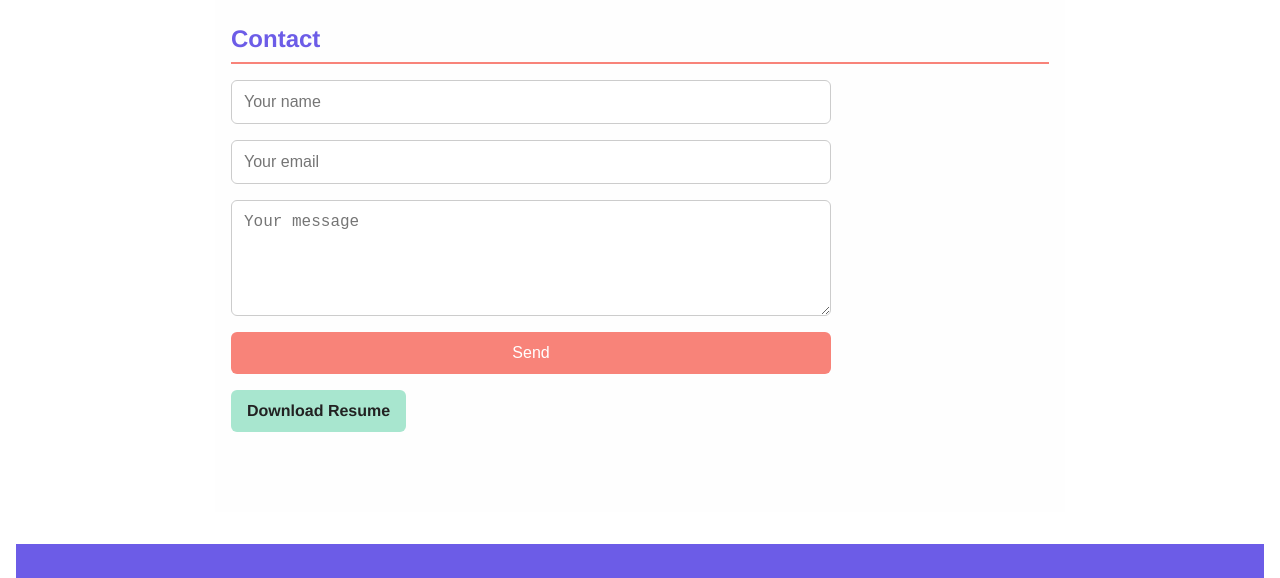
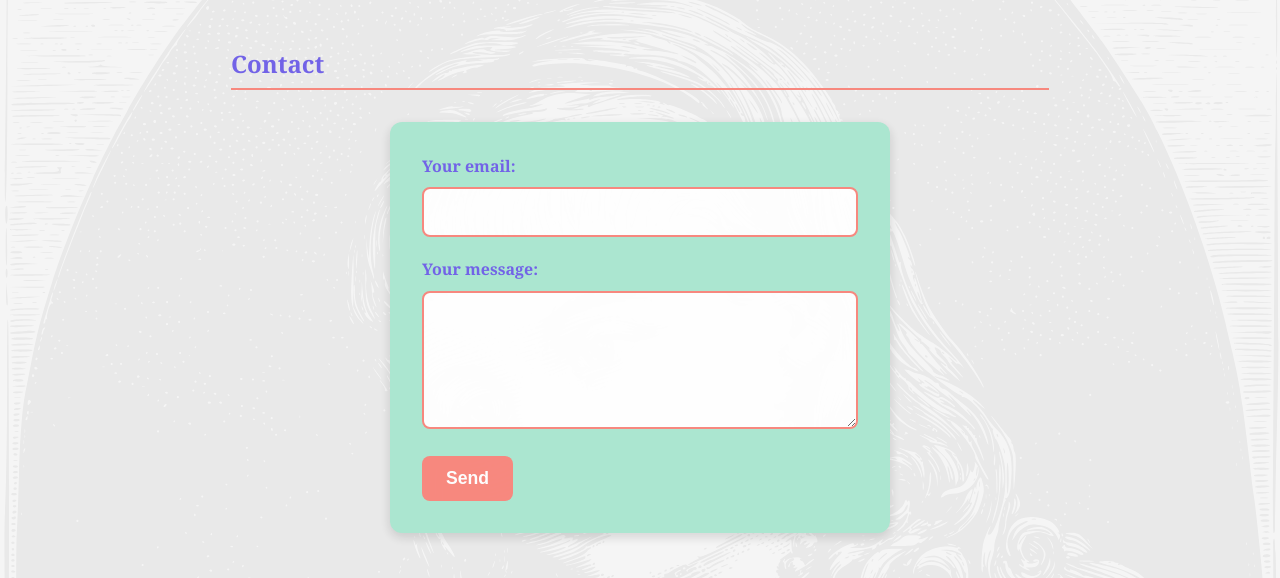
Before and after one commit to marthadenniss/heatherdennisportfolio, a plain HTML site: page index.html in a window 1280 px wide. Shown: the part 1972-2550 px from the top of the page. Drawn offline with Linux system fonts and the light colour scheme.

Commit message:
Fixed corrupt files and added to CSS, fixed form

```diff
--- a/index.html
+++ b/index.html
@@ -106,12 +106,16 @@
 
   <section id="contact">
     <h2>Contact</h2>
-    <form action="https://formspree.io/f/yourformid" method="POST">
-      <input type="text" name="name" placeholder="Your name" required />
-      <input type="email" name="_replyto" placeholder="Your email" required />
-      <textarea name="message" rows="5" placeholder="Your message" required></textarea>
+    <form action="https://formspree.io/f/mpwlazob" method="POST">
+      <label for="email">Your email:</label>
+      <input type="email" name="email" id="email" required />
+
+      <label for="message">Your message:</label>
+      <textarea name="message" id="message" rows="5" required></textarea>
+
       <button type="submit">Send</button>
     </form>
+
     <a class="resume-btn" href="Heather_Denniss_Resume.pdf" download>Download Resume</a>
   </section>
 </main>
--- a/styles.css
+++ b/styles.css
@@ -5,19 +5,23 @@
   box-sizing: border-box;
 }
 
-body {
-  font-family: 'Helvetica Neue', Helvetica, Arial, sans-serif;
-  line-height: 1.6;
-  background-color: #fff;
-  color: #222;
-  padding: 0 1rem;
-}
-
-/* Theme Colors */
 :root {
   --coral: #f88379;
   --purple: #6c5ce7;
   --light-green: #a8e6cf;
+}
+
+/* Body & Background */
+body {
+  font-family: 'Georgia', serif;
+  background-color: #f5f5f5;
+  background-image: url('img/book-1293755.svg');
+  background-repeat: no-repeat;
+  background-position: center center;
+  background-size: cover;
+  background-attachment: fixed;
+  color: #111;
+  line-height: 1.6;
 }
 
 /* Header */
@@ -32,9 +36,16 @@ header h1 {
   margin-bottom: 0.5rem;
 }
 
+nav {
+  display: flex;
+  justify-content: center;
+  flex-wrap: wrap;
+  gap: 1rem;
+  margin-top: 0.5rem;
+}
+
 nav a {
   color: white;
-  margin: 0 0.75rem;
   text-decoration: none;
   font-weight: bold;
 }
@@ -65,7 +76,8 @@ main {
   max-width: 850px;
   margin: 0 auto;
   padding: 2rem 1rem;
-  background-color: #fefefe;
+  background-color: none;
+  opacity: 0.95;
 }
 
 section {
@@ -109,31 +121,55 @@ ul ul {
 
 /* Contact Form */
 form {
-  display: flex;
-  flex-direction: column;
-  gap: 1rem;
-  max-width: 600px;
-  margin-top: 1rem;
+  max-width: 500px;
+  margin: 2rem auto;
+  padding: 2rem;
+  background-color: var(--light-green);
+  border-radius: 12px;
+  box-shadow: 0 4px 12px rgba(0, 0, 0, 0.15);
+  font-family: 'Georgia', serif;
+  color: #111;
 }
 
-input, textarea {
-  padding: 0.75rem;
-  border: 1px solid #ccc;
-  border-radius: 6px;
-  font-size: 1rem;
+form label {
+  display: block;
+  margin-bottom: 0.5rem;
+  font-weight: bold;
+  color: var(--purple);
 }
 
-button {
+form input[type="email"],
+form textarea {
+  width: 100%;
+  padding: 0.75rem;
+  margin-bottom: 1.25rem;
+  border: 2px solid var(--coral);
+  border-radius: 8px;
+  font-size: 1rem;
+  font-family: 'Georgia', serif;
+  resize: vertical;
+}
+
+form input[type="email"]:focus,
+form textarea:focus {
+  outline: none;
+  border-color: var(--purple);
+  box-shadow: 0 0 8px var(--purple);
+}
+
+form button {
   background-color: var(--coral);
   color: white;
   border: none;
-  padding: 0.75rem;
-  border-radius: 6px;
+  padding: 0.75rem 1.5rem;
+  border-radius: 8px;
+  font-size: 1.1rem;
   cursor: pointer;
-  font-size: 1rem;
+  font-weight: bold;
+  transition: background-color 0.3s ease;
 }
 
-button:hover {
+form button:hover {
   background-color: #e17268;
 }
 
@@ -190,12 +226,6 @@ footer .back-to-portfolio:hover {
 
 /* Responsive Design */
 @media (max-width: 768px) {
-  nav {
-    display: flex;
-    flex-wrap: wrap;
-    justify-content: center;
-  }
-
   .hero img {
     max-width: 80%;
   }
@@ -203,4 +233,9 @@ footer .back-to-portfolio:hover {
   form, .works-list {
     width: 100%;
   }
+
+  nav {
+    flex-direction: column;
+    align-items: center;
+  }
 }
```
Also changed, not shown: bring-it-home.html (line endings or trailing spaces), haunted.html (line endings or trailing spaces), img/book-1293755.svg (added), 1 other file.
